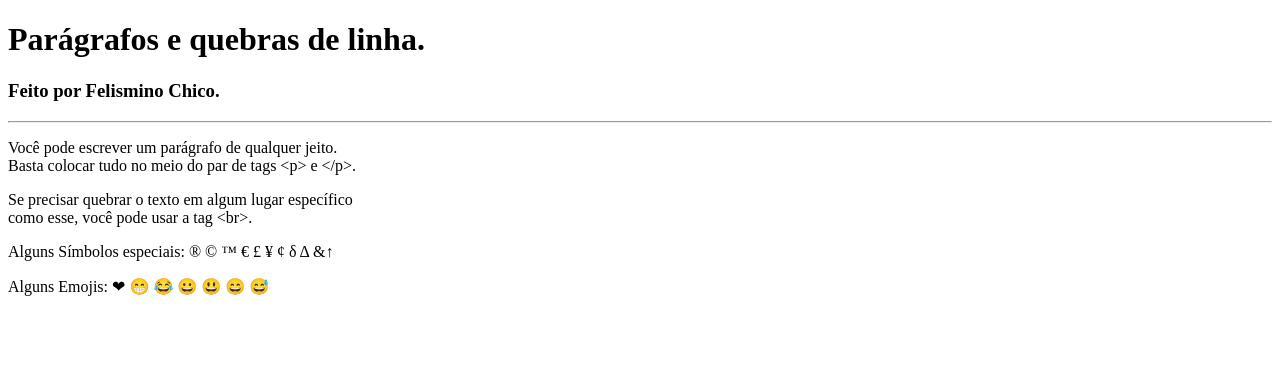
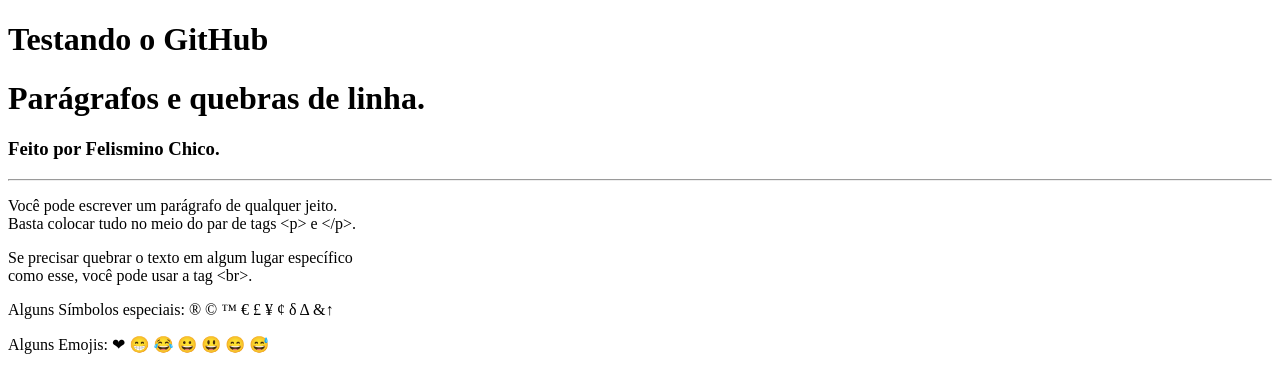
Before and after one commit to felisminochico/html-css, a plain HTML site: page exercicios/ex002/index.html in a window 1280 px wide. Drawn offline with Linux system fonts and the light colour scheme.

Commit message:
Update index.html
Atualizei o GitHub

```diff
--- a/exercicios/ex002/index.html
+++ b/exercicios/ex002/index.html
@@ -6,6 +6,7 @@
     <title>Parágrafos</title>
 </head>
 <body>
+    <h1>Testando o GitHub</h1>
     <h1>Parágrafos e quebras de linha.</h1>
     <h3>Feito por Felismino Chico.</h3>
     <hr>
```
